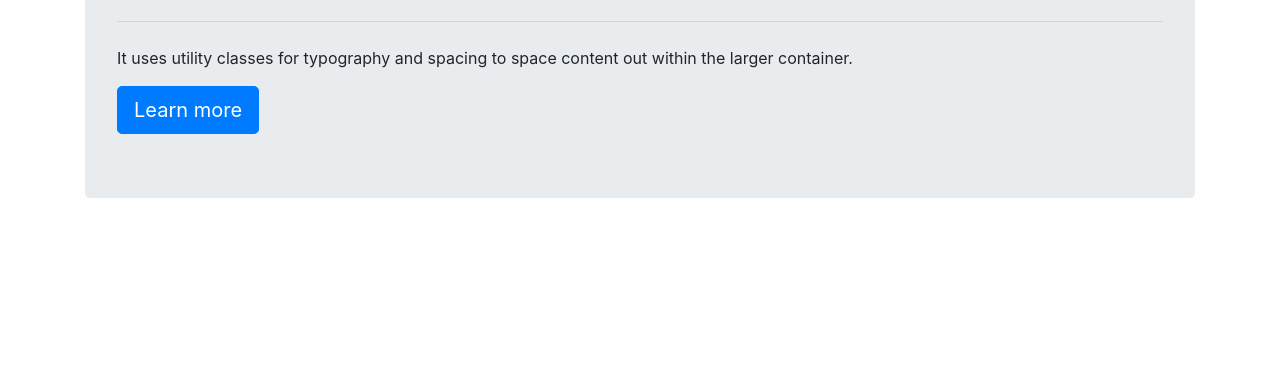
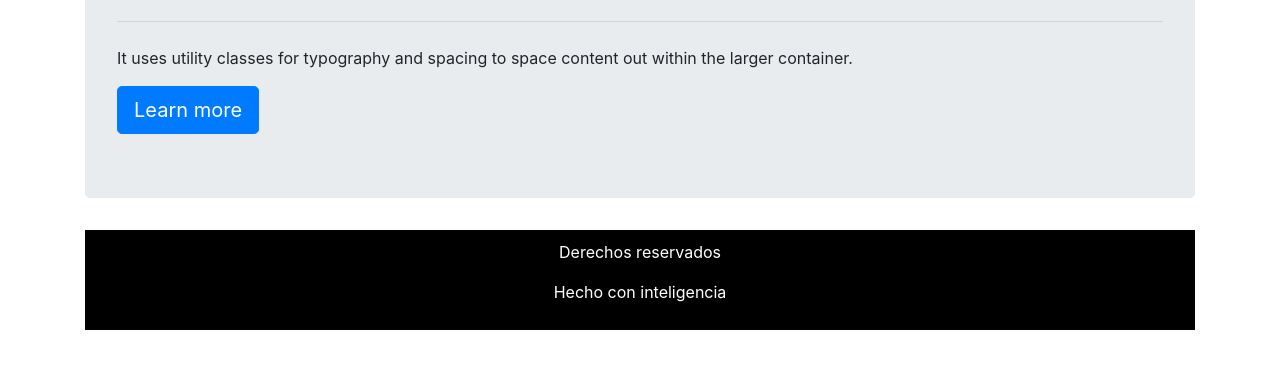
Before and after one commit to nataliaesterio/web-gitnaty, a plain HTML site: page index.html in a window 1280 px wide. Shown: the part 202-570 px from the top of the page. Drawn offline with nearby package versions, Linux system fonts and the light colour scheme.

Commit message:
footer terminado

```diff
--- /dev/null
+++ b/footer.css
@@ -0,0 +1,7 @@
+footer{
+    padding: 10px;
+    min-height: 20px;
+    background-color: black;
+    color: white;
+    text-align: center;
+}
--- a/index.html
+++ b/index.html
@@ -13,7 +13,7 @@
       integrity="sha384-xOolHFLEh07PJGoPkLv1IbcEPTNtaed2xpHsD9ESMhqIYd0nLMwNLD69Npy4HI+N"
       crossorigin="anonymous"
     />
-
+    <link rel="stylesheet" href="footer.css">
     <title>Web git</title>
   </head>
   <body>
@@ -44,7 +44,10 @@
       </div>
       <div class="row">
         <div class="col">
-            <!-- FOOTER -->
+            <footer>
+                <p>Derechos reservados</p>
+                <p>Hecho con inteligencia</p>
+            </footer>
         </div>
       </div>
     </div>
```
